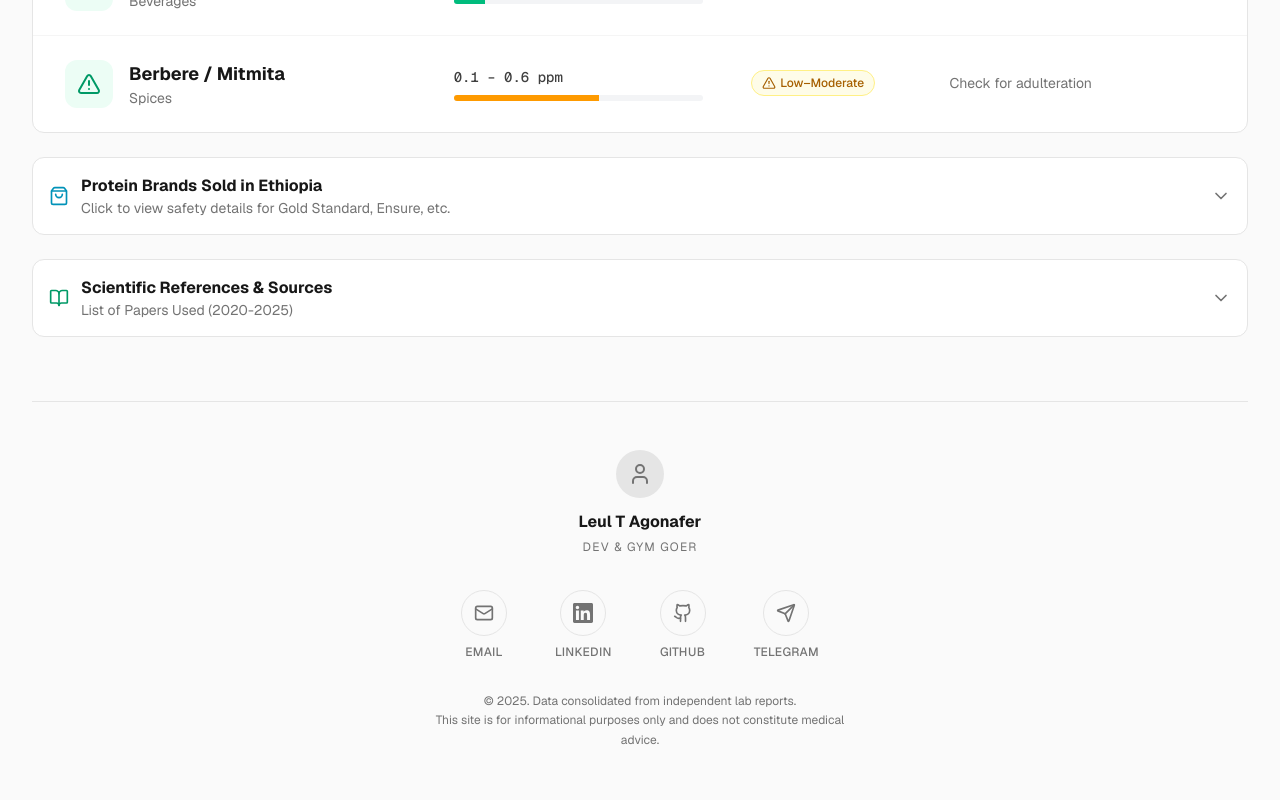
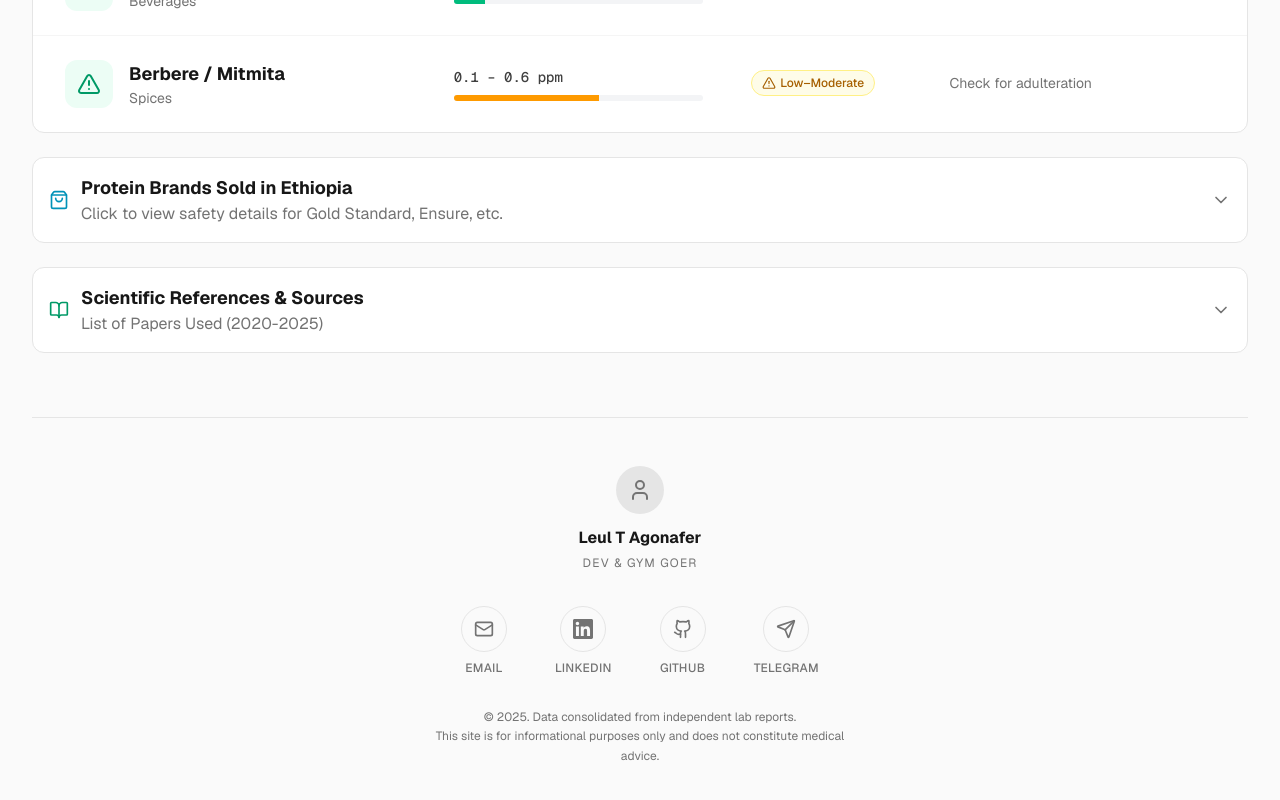
Before and after one commit to LeulTew/LeadBlog, a Next.js app: page / in a window 1280 px wide. Shown: the part 3373-4173 px from the top of the page. Built offline with nearby package versions, Linux system fonts and the light colour scheme.

Commit message:
style: Increase collapsible section title font sizes for desktop

```diff
--- a/src/components/BrandList.tsx
+++ b/src/components/BrandList.tsx
@@ -21,8 +21,8 @@ export const BrandList: React.FC<BrandListProps> = ({ theme, isDarkMode }) => {
           <div className="flex items-center gap-3">
             <ShoppingBag className={`w-5 h-5 ${isDarkMode ? 'text-cyan-400' : 'text-cyan-600'}`} />
             <div className="text-left">
-              <h3 className={`font-bold text-sm md:text-base ${theme.textMain}`}>Protein Brands Sold in Ethiopia</h3>
-              <p className={`text-xs md:text-sm ${theme.textMuted}`}>Click to view safety details for Gold Standard, Ensure, etc.</p>
+              <h3 className={`font-bold text-sm md:text-lg ${theme.textMain}`}>Protein Brands Sold in Ethiopia</h3>
+              <p className={`text-xs md:text-base ${theme.textMuted}`}>Click to view safety details for Gold Standard, Ensure, etc.</p>
             </div>
           </div>
           {isOpen ? <ChevronUp className={`w-5 h-5 ${theme.textMuted}`} /> : <ChevronDown className={`w-5 h-5 ${theme.textMuted}`} />}
--- a/src/components/Sources.tsx
+++ b/src/components/Sources.tsx
@@ -20,8 +20,8 @@ export const Sources: React.FC<SourcesProps> = ({ theme, isDarkMode }) => {
           <div className="flex items-center gap-3">
             <BookOpen className={`w-5 h-5 ${isDarkMode ? 'text-emerald-400' : 'text-emerald-600'}`} />
             <div className="text-left">
-              <h3 className={`font-bold text-sm md:text-base ${theme.textMain}`}>Scientific References & Sources</h3>
-              <p className={`text-xs md:text-sm ${theme.textMuted}`}>List of Papers Used (2020-2025)</p>
+              <h3 className={`font-bold text-sm md:text-lg ${theme.textMain}`}>Scientific References & Sources</h3>
+              <p className={`text-xs md:text-base ${theme.textMuted}`}>List of Papers Used (2020-2025)</p>
             </div>
           </div>
           {isOpen ? <ChevronUp className={`w-5 h-5 ${theme.textMuted}`} /> : <ChevronDown className={`w-5 h-5 ${theme.textMuted}`} />}
```
